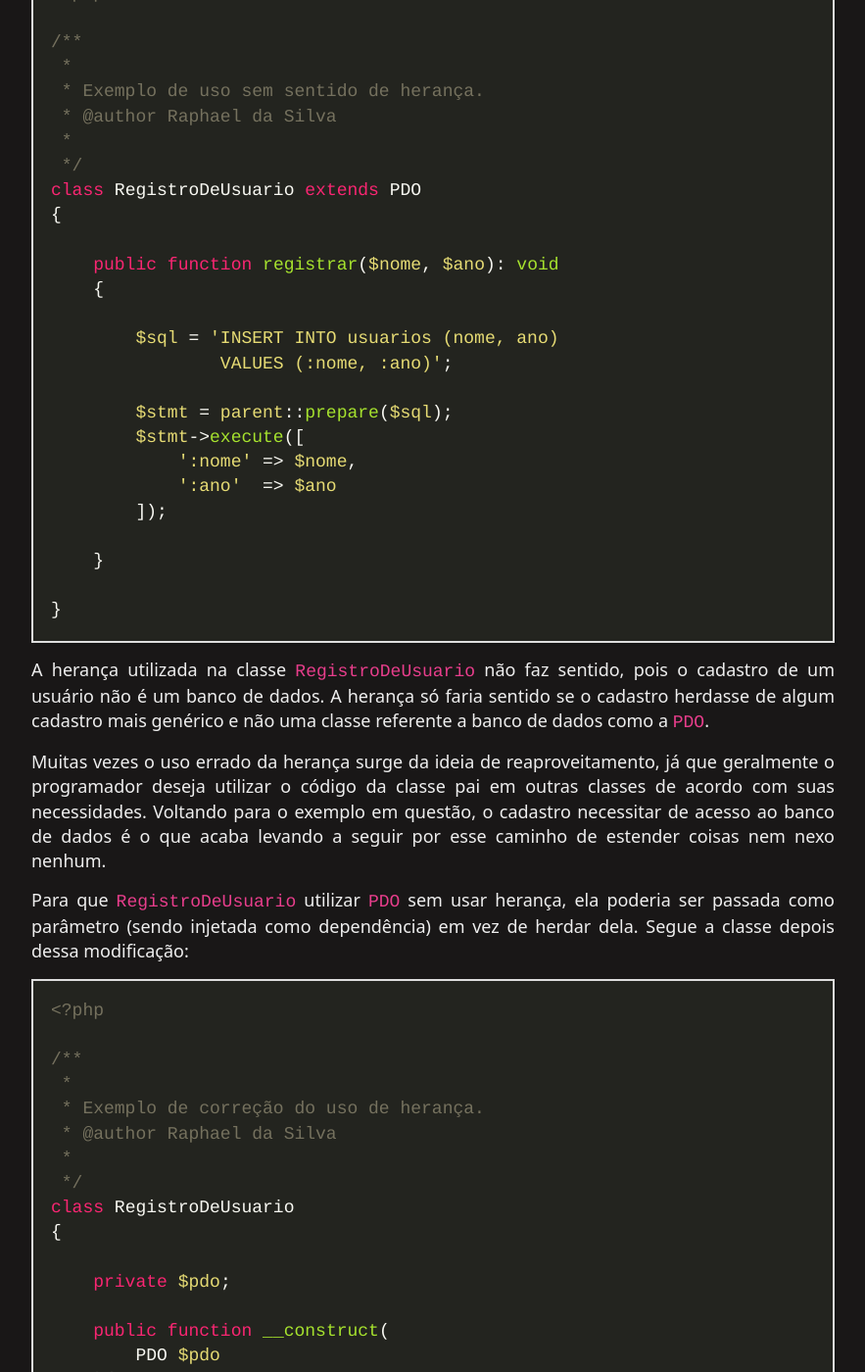
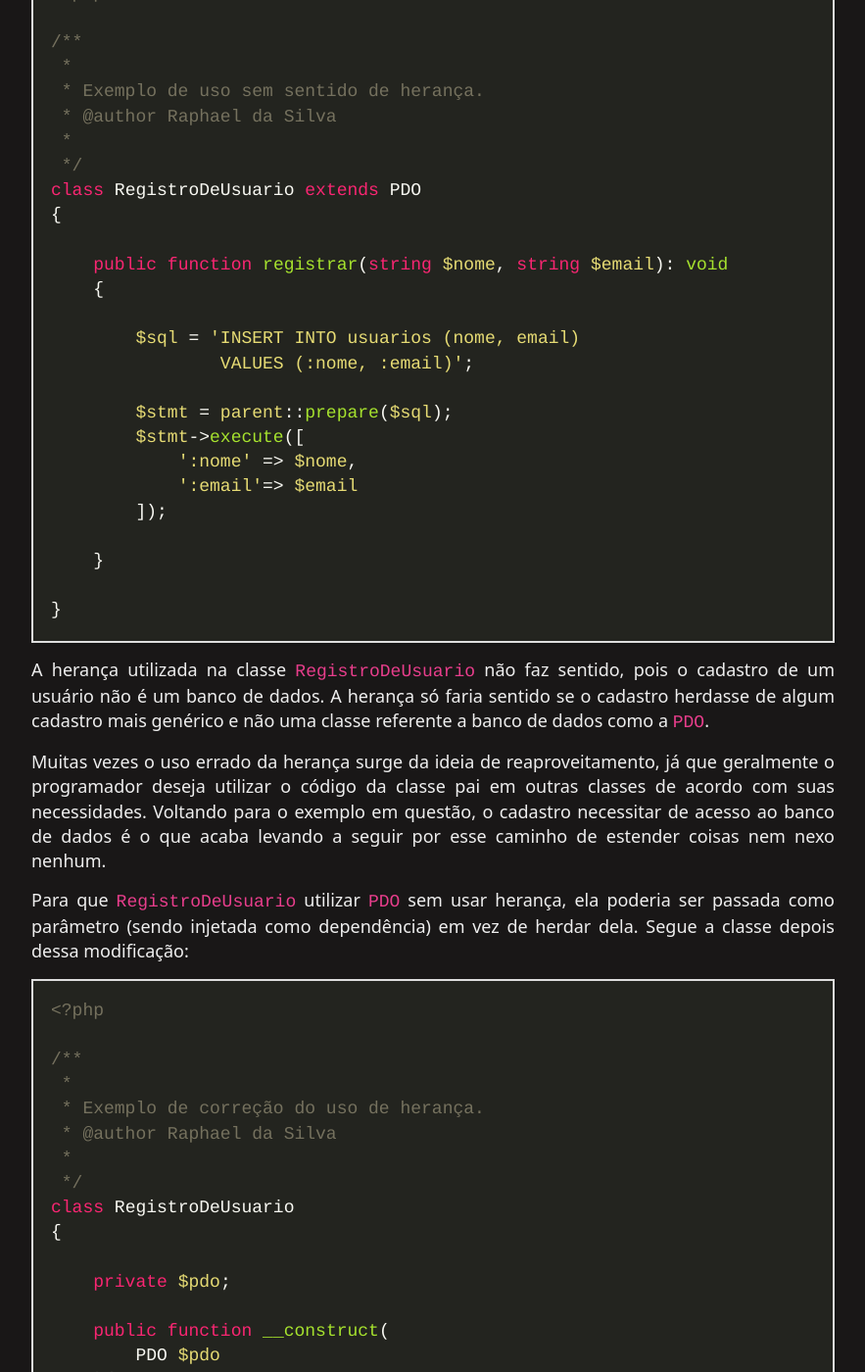
Before and after one commit to raphael-da-silva/raphael-da-silva.github.io, a Jekyll site: the page built from _posts/2021-06-10-usando-heranca.md, in a window 1280 px wide and 1400 px high, scrolled down 1159 px. Shown: the whole window at 98% size, without its empty margins (198-1081 px from the left). Built offline with Jekyll 4.4.1, drawn with Linux system fonts in a browser that asks for light colours; nearby versions of some CDN libraries; some of the changed text lies outside the part shown.

Commit message:
Fix the code, part 2

```diff
--- a/_posts/2021-06-10-usando-heranca.md
+++ b/_posts/2021-06-10-usando-heranca.md
@@ -33,16 +33,16 @@ Por exemplo, uma classe que serve para dar acesso a um banco de dados ser herdad
 class RegistroDeUsuario extends PDO
 {
 
-    public function registrar($nome, $ano): void
+    public function registrar(string $nome, string $email): void
     {
 
-        $sql = 'INSERT INTO usuarios (nome, ano)
-                VALUES (:nome, :ano)';
+        $sql = 'INSERT INTO usuarios (nome, email)
+                VALUES (:nome, :email)';
 
         $stmt = parent::prepare($sql);
         $stmt->execute([
             ':nome' => $nome,
-            ':ano'  => $ano
+            ':email'=> $email
         ]);
 
     }
@@ -78,16 +78,16 @@ class RegistroDeUsuario
 
     }
 
-    public function registrar($nome, $ano): void
+    public function registrar(string $nome, string $email): void
     {
 
-        $sql  = 'INSERT INTO usuarios (nome, ano)
-                VALUES (:nome, :ano)';
+        $sql = 'INSERT INTO usuarios (nome, email)
+                VALUES (:nome, :email)';
 
         $stmt = $this->pdo->prepare($sql);
         $stmt->execute([
             ':nome' => $nome,
-            ':ano'  => $ano
+            ':email'=> $email
         ]);
 
     }
```
Also changed, not shown: _posts/2021-06-10-usando-as-traits.md (+2 -2 lines).
